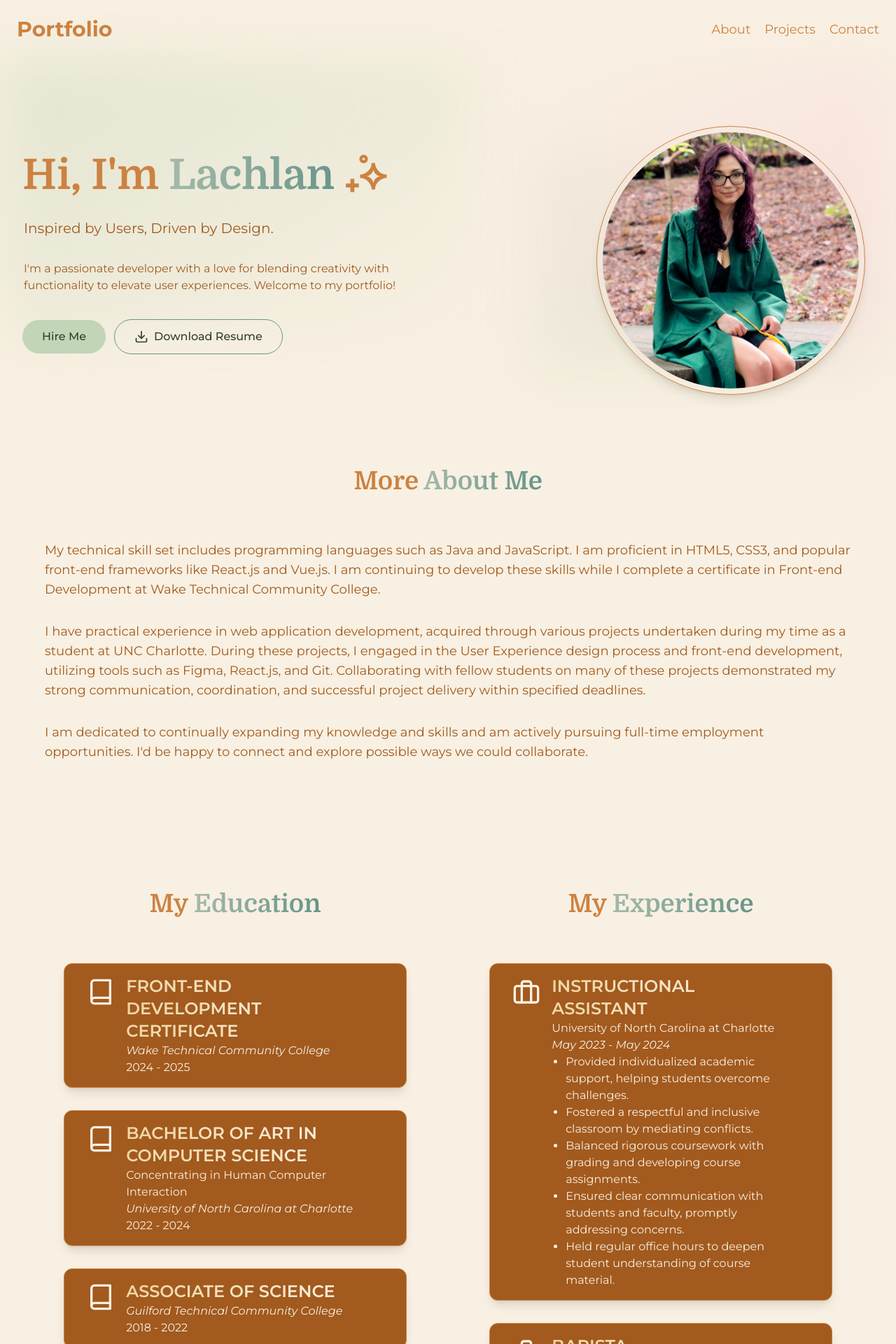
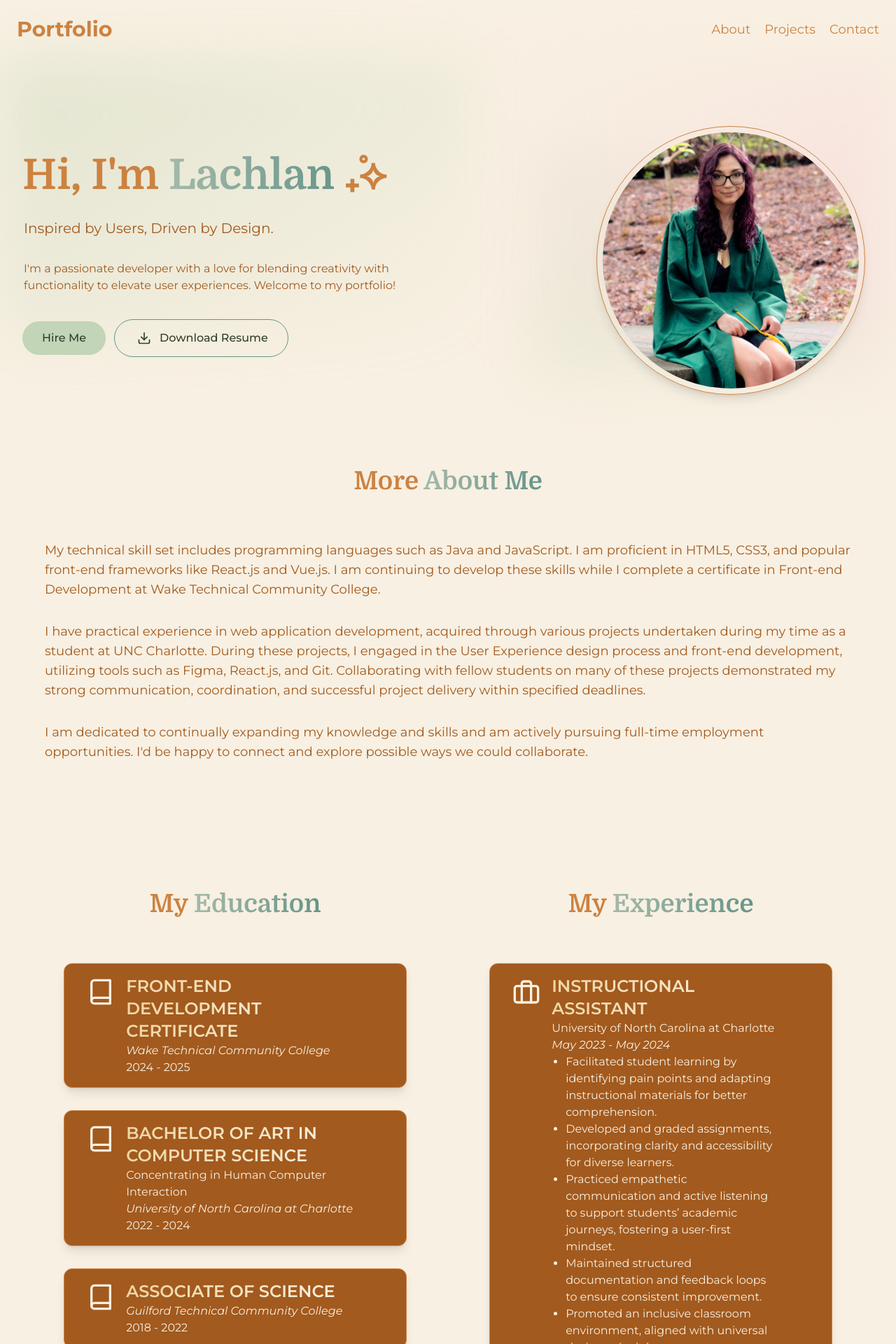
Before and after one commit to lachlanallen/my_portfolio, a Vue app: page /#/ in a window 1280 px wide. Shown: the top 1920 px of the page at 70% size. Built offline with nearby package versions, Linux system fonts and the light colour scheme.

Commit message:
updated resume link, experience, and project descriptions

```diff
--- a/src/components/ExperienceSection.vue
+++ b/src/components/ExperienceSection.vue
@@ -29,11 +29,11 @@ const Experience = ref([
         company: "University of North Carolina at Charlotte",
         duration: "May 2023 - May 2024",
         description: [
-            "Provided individualized academic support, helping students overcome challenges.",
-            "Fostered a respectful and inclusive classroom by mediating conflicts.",
-            "Balanced rigorous coursework with grading and developing course assignments.",
-            "Ensured clear communication with students and faculty, promptly addressing concerns.",
-            "Held regular office hours to deepen student understanding of course material."
+            "Facilitated student learning by identifying pain points and adapting instructional materials for better comprehension.",
+            "Developed and graded assignments, incorporating clarity and accessibility for diverse learners.",
+            "Practiced empathetic communication and active listening to support students’ academic journeys, fostering a user-first mindset.",
+            "Maintained structured documentation and feedback loops to ensure consistent improvement.",
+            "Promoted an inclusive classroom environment, aligned with universal design principles."
         ]
     },
     {
--- a/src/components/HeroSection.vue
+++ b/src/components/HeroSection.vue
@@ -2,6 +2,7 @@
 import AOS from 'aos';
 import 'aos/dist/aos';
 AOS.init();
+import resume from '/lachlanallen_resume.pdf';
 </script>
 
 <template>
@@ -42,12 +43,14 @@ AOS.init();
                             class="border border-accent-darker px-6 md:px-7 py-3 rounded-full relative group w-full sm:w-max flex justify-center">
                             <div
                                 class="hover:scale-105 transition-all ease-in-out flex justify-center items-center relative">
-                                <div class="svg-container">
-                                    <img src="@/assets/download.svg" alt="download my resume" width="20" height="24" />
-                                    <div class="download-loader text-primary hidden"></div>
+                                <div class="flex items-center">
+                                    <div class="p-1">
+                                        <img src="@/assets/download.svg" alt="download my resume" width="20" height="24" />
+                                        <div class="download-loader text-primary hidden"></div>
+                                    </div>
+                                    <a :href="resume" :download="resume" class="pl-2 text-dark font-medium">Download
+                                        Resume</a>
                                 </div>
-                                <a href="/resume.pdf" download="/resume.pdf" class="pl-2 text-dark font-medium">Download
-                                    Resume</a>
                             </div>
                         </button>
                     </div>
@@ -70,3 +73,7 @@ AOS.init();
         </div>
     </section>
 </template>
+
+<style scoped>
+/* ...existing code... */
+</style>
--- a/src/views/ProjectView.vue
+++ b/src/views/ProjectView.vue
@@ -150,13 +150,12 @@ const FooterSection = defineAsyncComponent(() => import('@/components/FooterSect
                 <h4 class="text-lg font-semibold">Key Achievements</h4>
                 <ul class="w-4/5 ml-8 list-disc">
                     <li>
-                        Developed a dynamic search app using front-end technologies like
-                        HTML, Tailwind CSS, JavaScript and React.
+                        Designed a responsive, interactive UI with an emphasis on user engagement and clarity of information architecture.
+
                     </li>
                     <li>
-                        Leveraged the PokéAPI to fetch data, implemented search
-                        functionality, and displayed Pokémon Pokédex entries, stats, and
-                        types.
+                        Created a component-based layout in React and Tailwind CSS to display real-time Pokémon data from the PokéAPI.
+
                     </li>
                     <li>
                         Users can explore detailed information about their favorite
```
Also changed, not shown: 2 other files (tests, documents, lock files or other folders).
